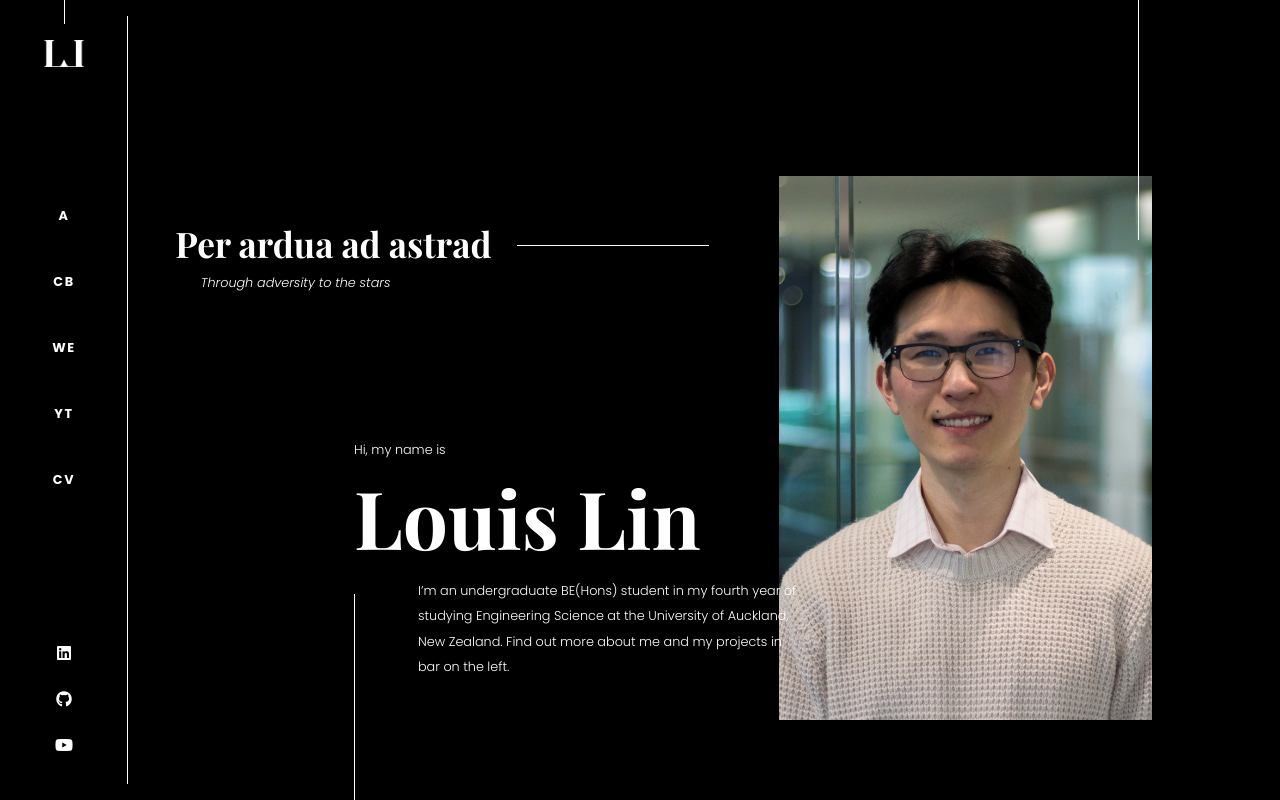
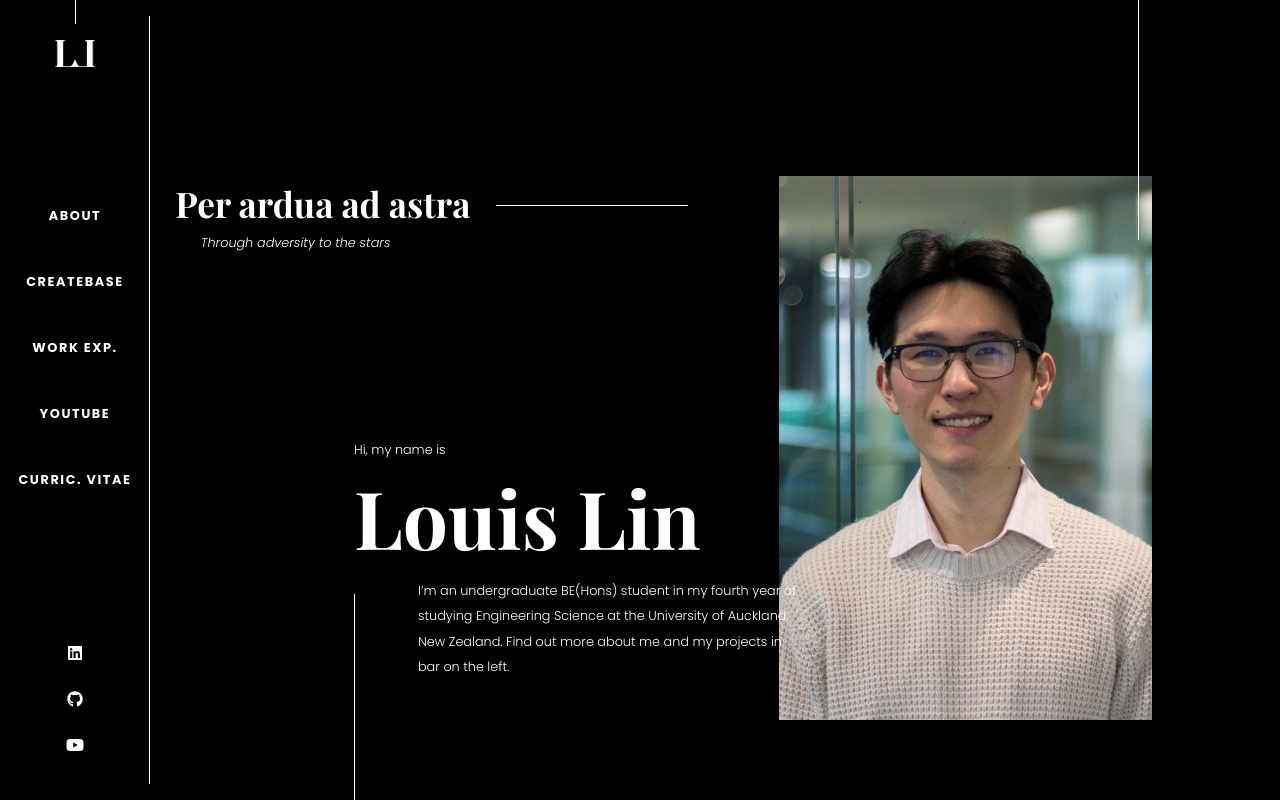
Before and after one commit to louis-cf-lin/louis-cf-lin.github.io, a plain HTML site: page index.html in a window 1280 px wide. Drawn offline with nearby package versions, Linux system fonts and the light colour scheme; a web font is replaced by a local one.

```diff
--- a/index.html
+++ b/index.html
@@ -21,11 +21,11 @@
       <div id="menu">
         <div id="menu-home" class="menu-item menu-home" data-menuanchor="section-1"><img src="images/logo-white.png" alt="Home"></div>
         <div class="nav-space"></div>
-        <div class="menu-item" data-menuanchor="section-2">A</div>
-        <div class="menu-item" data-menuanchor="section-3">CB</div>
-        <div class="menu-item" data-menuanchor="section-4">WE</div>
-        <div class="menu-item" data-menuanchor="section-5">YT</div>
-        <div class="menu-item" data-menuanchor="section-6">CV</div>
+        <div class="menu-item" data-menuanchor="section-2">A<span>BOUT</span></div>
+        <div class="menu-item" data-menuanchor="section-3">C<span>REATE</span>B <span>ASE</span></div>
+        <div class="menu-item" data-menuanchor="section-4">W<span>ORK&thinsp;</span>E<span>XP.</span></div>
+        <div class="menu-item" data-menuanchor="section-5">Y<span>OU</span>T<span>UBE</span></div>
+        <div class="menu-item" data-menuanchor="section-6">C<span>URRIC.&thinsp;</span>V<span>ITAE</span></div>
         <div class="nav-space"></div>
       </div>
       <div class="nav-socials">
@@ -42,7 +42,7 @@
       <div id="home" class="section-container">
         <div id="home-quote">
           <div class="home-latin">
-            <h2>Per ardua ad astrad</h2>
+            <h2>Per ardua ad astra</h2>
             <div class="line"></div>
           </div>
           <p>Through adversity to the stars</p>
--- a/stylesheets/style.scss
+++ b/stylesheets/style.scss
@@ -32,6 +32,14 @@
   &:hover {
     .nav-main {
       width: 10vw;
+      min-width: 150px;
+      #menu {
+        .menu-item {
+          span {
+            max-width: 80px;
+          }
+        }
+      }
     }
     .nav-hover {
       &:after {
@@ -49,8 +57,9 @@
   align-items: center;
   height: 100%;
   width: calc(60px + 2vw);
+  min-width: calc(60px + 2vw);
   position: relative;
-  transition: width 0.2s ease-out;
+  transition: width 0.2s ease-out, min-width 0.2s ease-out;
 
   &::after {
     content: '';
@@ -103,6 +112,11 @@
     position: relative;
     overflow-y: hidden;
     overflow-x: visible;
+    span {
+      max-width: 0;
+      overflow: hidden;
+      transition: max-width 0.2s ease-out;
+    }
     &::before {
       content: '';
       position: absolute;
@@ -117,7 +131,7 @@
       content: '';
       position: absolute;
       top: 0;
-      left: 2vw;
+      left: 1vw;
       margin-top: -2vh;
       height: 2vh;
       width: 1px;
@@ -259,7 +273,7 @@
     display: flex;
     flex-direction: column;
     margin-left: 7vw;
-    margin-bottom: 5vh;
+    margin-bottom: 10vh;
     align-self: flex-end;
     .home-latin {
       display: flex;
@@ -281,7 +295,7 @@
     grid-area: img;
     object-fit: cover;
     height: 85%;
-    width: auto;
+    width: 100%;
     max-width: 100%;
     align-self: flex-end;
     justify-self: flex-start;
```
Also changed, not shown: stylesheets/style.css.
